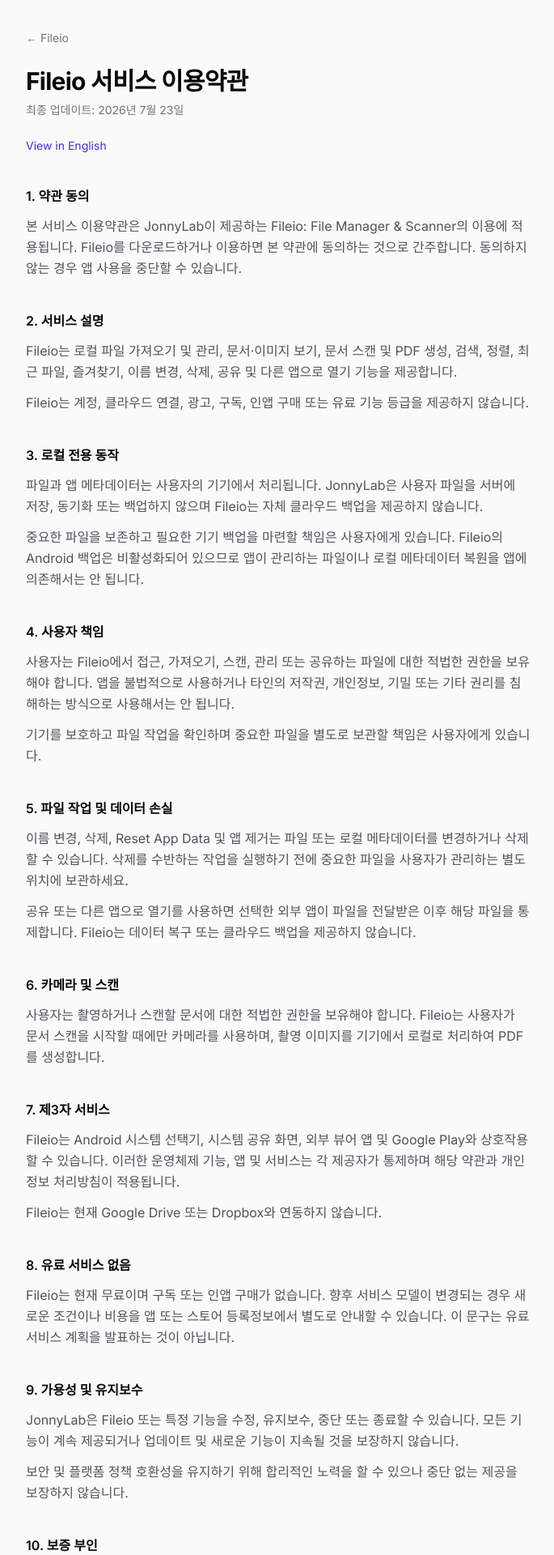
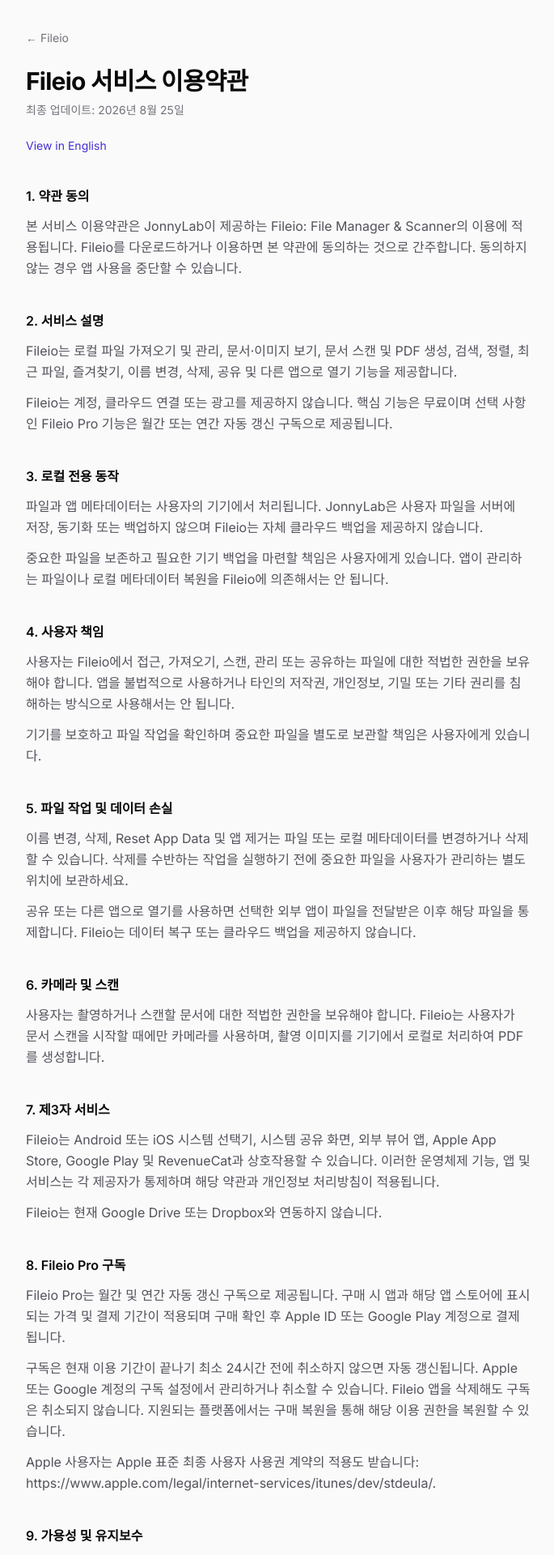
Before and after one commit to iamjohn96/jonnylab, a Next.js app: page /fileio/terms/ko in a window 1280 px wide. Shown: the part 180-2100 px from the top of the page at 81% size, without its empty margins (296-981 px from the left). Built offline with nearby package versions, Linux system fonts and the light colour scheme.

Commit message:
Update Fileio legal pages for iOS subscriptions

```diff
--- a/app/fileio/privacy/ko/page.tsx
+++ b/app/fileio/privacy/ko/page.tsx
@@ -13,7 +13,7 @@
   {
     title: "개요",
     paragraphs: [
-      "Fileio: File Manager & Scanner는 Android용 로컬 파일 관리자, 문서 뷰어 및 문서 스캐너입니다. 앱 기능은 사용자의 기기에서 동작하며 계정이 필요하지 않습니다.",
+      "Fileio: File Manager & Scanner는 Android 및 iOS용 로컬 파일 관리자, 문서 뷰어 및 문서 스캐너입니다. 파일 관련 기능은 사용자의 기기에서 동작하며 계정이 필요하지 않습니다.",
       "Fileio는 개인정보 보호를 우선하는 로컬 앱입니다. 클라우드 저장소에 연결하지 않고, 광고를 표시하지 않으며, 분석 또는 추적 SDK를 사용하지 않습니다.",
     ],
   },
@@ -28,13 +28,13 @@
     title: "로컬 파일 및 메타데이터",
     paragraphs: [
       "가져온 파일, 스캔한 PDF, 최근 파일 정보, 즐겨찾기 및 설정은 사용자의 기기에 저장됩니다. JonnyLab 서버로 자동 업로드되지 않으며, Fileio는 동기화 또는 클라우드 백업 기능을 제공하지 않습니다.",
-      "Reset App Data를 사용하면 Fileio 앱 내부에서 관리하는 파일과 로컬 메타데이터를 삭제할 수 있습니다. 앱을 제거하면 Android 및 기기의 동작에 따라 앱 전용 저장 데이터가 삭제될 수 있습니다. 초기화 또는 앱 제거 전에 중요한 파일을 별도로 보관하세요.",
+      "Reset App Data를 사용하면 Fileio 앱 내부에서 관리하는 파일과 로컬 메타데이터를 삭제할 수 있습니다. 앱을 제거하면 운영체제 및 기기의 동작에 따라 앱 전용 저장 데이터가 삭제될 수 있습니다. 초기화 또는 앱 제거 전에 중요한 파일을 별도로 보관하세요.",
     ],
   },
   {
     title: "문서 및 사진 선택",
     paragraphs: [
-      "Fileio는 Android 시스템 Document Picker와 Photo Picker를 사용합니다. 사용자가 명시적으로 선택한 파일 또는 이미지만 가져오며, 전체 사진·동영상 또는 저장소 라이브러리에 대한 광범위한 접근 권한을 요청하지 않습니다.",
+      "Fileio는 Android 및 iOS의 운영체제 문서·사진 선택기를 사용합니다. 사용자가 명시적으로 선택한 파일 또는 이미지만 가져오며, 전체 사진·동영상 또는 저장소 라이브러리에 대한 광범위한 접근 권한을 요청하지 않습니다.",
       "선택한 항목은 사용자가 요청한 기능을 수행하기 위해 기기에서 로컬로 처리됩니다.",
     ],
   },
@@ -62,21 +62,21 @@
   {
     title: "광고, 분석 및 추적",
     paragraphs: [
-      "Fileio는 광고를 표시하지 않고 AdMob 또는 다른 광고 SDK를 포함하지 않으며 Android 광고 식별자를 사용하지 않습니다.",
+      "Fileio는 광고를 표시하지 않고 광고 SDK를 포함하지 않으며 광고 식별자를 사용하지 않습니다.",
       "Fileio는 분석 또는 추적 SDK를 사용하지 않습니다.",
     ],
   },
   {
     title: "결제 및 구독",
     paragraphs: [
-      "Fileio는 완전 무료입니다. RevenueCat 또는 다른 결제 SDK를 사용하지 않으며, 구독, 인앱 구매, 유료 기능 제한, Premium 또는 Pro 등급이 없습니다. 모든 핵심 기능을 결제 없이 사용할 수 있습니다.",
-      "Google Play는 앱 다운로드 및 스토어 운영과 관련된 정보를 Google의 정책에 따라 독립적으로 처리할 수 있습니다. 이는 Fileio의 로컬 파일 처리와 별개입니다.",
+      "Fileio는 핵심 기능을 무료로 제공하며 선택 사항인 월간·연간 Fileio Pro 자동 갱신 구독을 제공합니다. 결제는 Apple App Store 또는 Google Play에서 처리하며 JonnyLab은 사용자의 전체 결제 카드 정보를 수신하거나 저장하지 않습니다.",
+      "Fileio는 상품 표시, 구매 검증, 구매 복원 및 Pro 이용 권한 확인을 위해 RevenueCat을 사용합니다. RevenueCat과 해당 앱 스토어는 구독 제공에 필요한 가명 앱 사용자 식별자, 상품 식별자, 구매·갱신 상태, 거래 시각, 국가 또는 스토어 정보 및 진단 정보를 처리할 수 있습니다. Fileio에서 가져오거나 스캔하거나 보관한 파일 내용은 전달되지 않으며, 이 처리에는 각 제공자의 개인정보 처리방침이 적용됩니다.",
     ],
   },
   {
     title: "보안",
     paragraphs: [
-      "Fileio는 로컬 처리와 최소 권한 원칙을 중심으로 설계되었으며, 광범위한 미디어 또는 저장소 권한 대신 Android 시스템 선택기를 사용합니다. 앱의 Android 백업은 비활성화되어 있습니다.",
+      "Fileio는 로컬 처리와 최소 권한 원칙을 중심으로 설계되었으며, 광범위한 미디어 또는 저장소 권한 대신 운영체제 선택기를 사용합니다. Private Vault 파일은 기기에서 로컬로 암호화되며 앱을 벗어나면 Vault가 자동으로 잠깁니다.",
       "어떤 시스템도 절대적인 보안을 보장할 수 없습니다. JonnyLab은 사용자의 기기와 운영체제 또는 사용자가 공유 대상으로 선택한 외부 앱과 서비스의 보안을 통제하지 않습니다. 기기를 안전하게 보호하고 공유 전 대상을 확인하세요.",
     ],
   },
@@ -105,7 +105,7 @@
     <main className="mx-auto max-w-2xl px-6 py-20">
       <Link href="/fileio" className="text-sm text-zinc-500 transition-colors hover:text-zinc-950">← Fileio</Link>
       <h1 className="mt-6 mb-2 text-3xl font-bold tracking-tight text-zinc-950">Fileio 개인정보 처리방침</h1>
-      <p className="text-sm text-zinc-500">최종 업데이트: 2026년 7월 23일</p>
+      <p className="text-sm text-zinc-500">최종 업데이트: 2026년 8월 25일</p>
       <Link href="/fileio/privacy" className="mt-6 mb-10 inline-block text-sm text-indigo-700 hover:text-indigo-600">View in English</Link>
       <div className="space-y-10">
         {sections.map((section, index) => (
--- a/app/fileio/privacy/page.tsx
+++ b/app/fileio/privacy/page.tsx
@@ -12,7 +12,7 @@
   {
     title: "Overview",
     paragraphs: [
-      "Fileio: File Manager & Scanner is a local file manager, document viewer, and document scanner for Android. Its app features operate on your device, and no Fileio account is required.",
+      "Fileio: File Manager & Scanner is a local file manager, document viewer, and document scanner for Android and iOS. Its file features operate on your device, and no Fileio account is required.",
       "Fileio is a privacy-first local file manager and document scanner. It does not require an account, connect to cloud storage, display ads, or use analytics or tracking SDKs.",
     ],
   },
@@ -27,13 +27,13 @@
     title: "Local Files and Metadata",
     paragraphs: [
       "Imported files, scanned PDFs, recent-file information, favorites, and settings are stored on your device. They are not automatically uploaded to JonnyLab servers. Fileio does not provide synchronization or cloud backup.",
-      "You can use Reset App Data to delete files managed inside Fileio and the app's local metadata. Uninstalling Fileio may also remove app-specific stored data according to Android and device behavior. Keep separate copies of important files before resetting or uninstalling the app.",
+      "You can use Reset App Data to delete files managed inside Fileio and the app's local metadata. Uninstalling Fileio may also remove app-specific stored data according to your operating system and device behavior. Keep separate copies of important files before resetting or uninstalling the app.",
     ],
   },
   {
     title: "Document and Photo Selection",
     paragraphs: [
-      "Fileio uses the Android system Document Picker and Photo Picker. The app imports only files or images that you explicitly select and does not request broad access to your entire photo, video, or storage library.",
+      "Fileio uses operating-system document and photo pickers on Android and iOS. The app imports only files or images that you explicitly select and does not request broad access to your entire photo, video, or storage library.",
       "Selected items are processed locally on your device to perform the feature you requested.",
     ],
   },
@@ -61,21 +61,21 @@
   {
     title: "Advertising, Analytics, and Tracking",
     paragraphs: [
-      "Fileio displays no ads, includes no AdMob or other advertising SDK, and does not use the Android Advertising ID.",
+      "Fileio displays no ads, includes no advertising SDK, and does not use advertising identifiers.",
       "Fileio includes no analytics or tracking SDK.",
     ],
   },
   {
     title: "Payments and Subscriptions",
     paragraphs: [
-      "Fileio is completely free. It does not use RevenueCat or another payment SDK and has no subscription, in-app purchase, paid feature restriction, Premium tier, or Pro tier. All core features are available without payment.",
-      "Google Play may independently process information related to downloading the app and operating its store under Google's own policies. That processing is separate from Fileio's local file handling.",
+      "Fileio provides free core features and offers optional monthly and yearly Fileio Pro auto-renewable subscriptions. Purchases are processed by Apple App Store or Google Play. JonnyLab does not receive or store your full payment-card details.",
+      "Fileio uses RevenueCat to present products, validate purchases, restore purchases, and determine Pro access. RevenueCat and the applicable app store may process a pseudonymous app user identifier, product identifiers, purchase and renewal status, transaction timestamps, country or store information, and diagnostic information necessary to provide subscriptions. They do not receive the contents of files imported, scanned, or stored in Fileio. Their own privacy policies apply to this processing.",
     ],
   },
   {
     title: "Security",
     paragraphs: [
-      "Fileio is designed around local processing and minimum necessary access, including Android system pickers instead of broad media or storage permissions. Android backup is disabled for the app.",
+      "Fileio is designed around local processing and minimum necessary access, including operating-system pickers instead of broad media or storage permissions. Private Vault files are encrypted locally, and the Vault automatically locks when you leave the app.",
       "No system can guarantee absolute security. JonnyLab does not control the security of your device, its operating system, or an external app or service that you choose for sharing. Keep your device protected and review a destination before sharing a file.",
     ],
   },
@@ -108,7 +108,7 @@
       <h1 className="mt-6 mb-2 text-3xl font-bold tracking-tight text-zinc-950">
         Fileio Privacy Policy
       </h1>
-      <p className="text-sm text-zinc-500">Last updated: July 23, 2026</p>
+      <p className="text-sm text-zinc-500">Last updated: August 25, 2026</p>
       <Link href="/fileio/privacy/ko" className="mt-6 mb-10 inline-block text-sm text-indigo-700 hover:text-indigo-600">
         한국어로 보기
       </Link>
--- a/app/fileio/terms/ko/page.tsx
+++ b/app/fileio/terms/ko/page.tsx
@@ -20,14 +20,14 @@
     title: "서비스 설명",
     paragraphs: [
       "Fileio는 로컬 파일 가져오기 및 관리, 문서·이미지 보기, 문서 스캔 및 PDF 생성, 검색, 정렬, 최근 파일, 즐겨찾기, 이름 변경, 삭제, 공유 및 다른 앱으로 열기 기능을 제공합니다.",
-      "Fileio는 계정, 클라우드 연결, 광고, 구독, 인앱 구매 또는 유료 기능 등급을 제공하지 않습니다.",
+      "Fileio는 계정, 클라우드 연결 또는 광고를 제공하지 않습니다. 핵심 기능은 무료이며 선택 사항인 Fileio Pro 기능은 월간 또는 연간 자동 갱신 구독으로 제공됩니다.",
     ],
   },
   {
     title: "로컬 전용 동작",
     paragraphs: [
       "파일과 앱 메타데이터는 사용자의 기기에서 처리됩니다. JonnyLab은 사용자 파일을 서버에 저장, 동기화 또는 백업하지 않으며 Fileio는 자체 클라우드 백업을 제공하지 않습니다.",
-      "중요한 파일을 보존하고 필요한 기기 백업을 마련할 책임은 사용자에게 있습니다. Fileio의 Android 백업은 비활성화되어 있으므로 앱이 관리하는 파일이나 로컬 메타데이터 복원을 앱에 의존해서는 안 됩니다.",
+      "중요한 파일을 보존하고 필요한 기기 백업을 마련할 책임은 사용자에게 있습니다. 앱이 관리하는 파일이나 로컬 메타데이터 복원을 Fileio에 의존해서는 안 됩니다.",
     ],
   },
   {
@@ -53,14 +53,16 @@
   {
     title: "제3자 서비스",
     paragraphs: [
-      "Fileio는 Android 시스템 선택기, 시스템 공유 화면, 외부 뷰어 앱 및 Google Play와 상호작용할 수 있습니다. 이러한 운영체제 기능, 앱 및 서비스는 각 제공자가 통제하며 해당 약관과 개인정보 처리방침이 적용됩니다.",
+      "Fileio는 Android 또는 iOS 시스템 선택기, 시스템 공유 화면, 외부 뷰어 앱, Apple App Store, Google Play 및 RevenueCat과 상호작용할 수 있습니다. 이러한 운영체제 기능, 앱 및 서비스는 각 제공자가 통제하며 해당 약관과 개인정보 처리방침이 적용됩니다.",
       "Fileio는 현재 Google Drive 또는 Dropbox와 연동하지 않습니다.",
     ],
   },
   {
-    title: "유료 서비스 없음",
+    title: "Fileio Pro 구독",
     paragraphs: [
-      "Fileio는 현재 무료이며 구독 또는 인앱 구매가 없습니다. 향후 서비스 모델이 변경되는 경우 새로운 조건이나 비용을 앱 또는 스토어 등록정보에서 별도로 안내할 수 있습니다. 이 문구는 유료 서비스 계획을 발표하는 것이 아닙니다.",
+      "Fileio Pro는 월간 및 연간 자동 갱신 구독으로 제공됩니다. 구매 시 앱과 해당 앱 스토어에 표시되는 가격 및 결제 기간이 적용되며 구매 확인 후 Apple ID 또는 Google Play 계정으로 결제됩니다.",
+      "구독은 현재 이용 기간이 끝나기 최소 24시간 전에 취소하지 않으면 자동 갱신됩니다. Apple 또는 Google 계정의 구독 설정에서 관리하거나 취소할 수 있습니다. Fileio 앱을 삭제해도 구독은 취소되지 않습니다. 지원되는 플랫폼에서는 구매 복원을 통해 해당 이용 권한을 복원할 수 있습니다.",
+      "Apple 사용자는 Apple 표준 최종 사용자 사용권 계약의 적용도 받습니다: https://www.apple.com/legal/internet-services/itunes/dev/stdeula/.",
     ],
   },
   {
@@ -109,7 +111,7 @@
     <main className="mx-auto max-w-2xl px-6 py-20">
       <Link href="/fileio" className="text-sm text-zinc-500 transition-colors hover:text-zinc-950">← Fileio</Link>
       <h1 className="mt-6 mb-2 text-3xl font-bold tracking-tight text-zinc-950">Fileio 서비스 이용약관</h1>
-      <p className="text-sm text-zinc-500">최종 업데이트: 2026년 7월 23일</p>
+      <p className="text-sm text-zinc-500">최종 업데이트: 2026년 8월 25일</p>
       <Link href="/fileio/terms" className="mt-6 mb-10 inline-block text-sm text-indigo-700 hover:text-indigo-600">View in English</Link>
       <div className="space-y-10">
         {sections.map((section, index) => (
```
Also changed, not shown: app/fileio/terms/page.tsx (+8 -6 lines).
